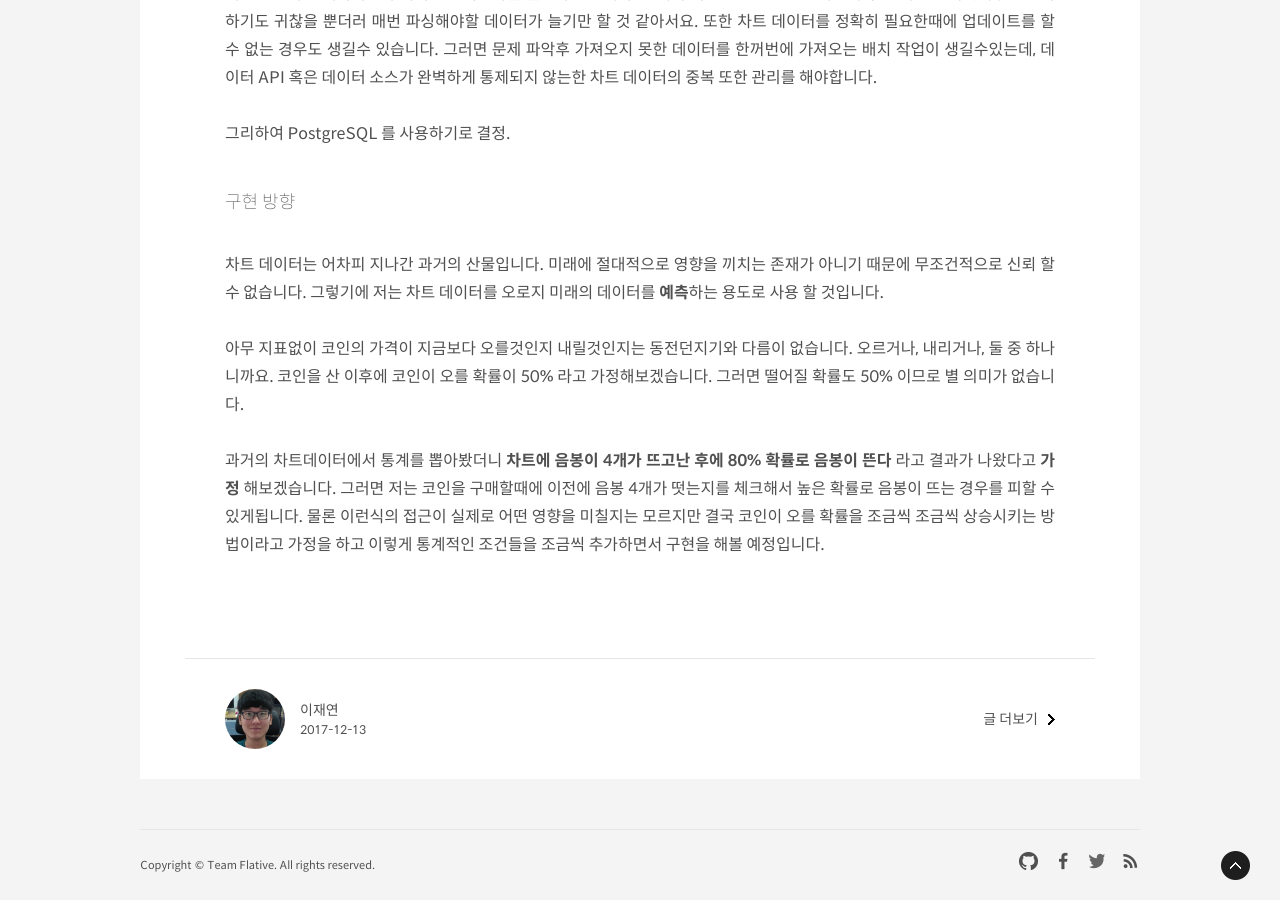
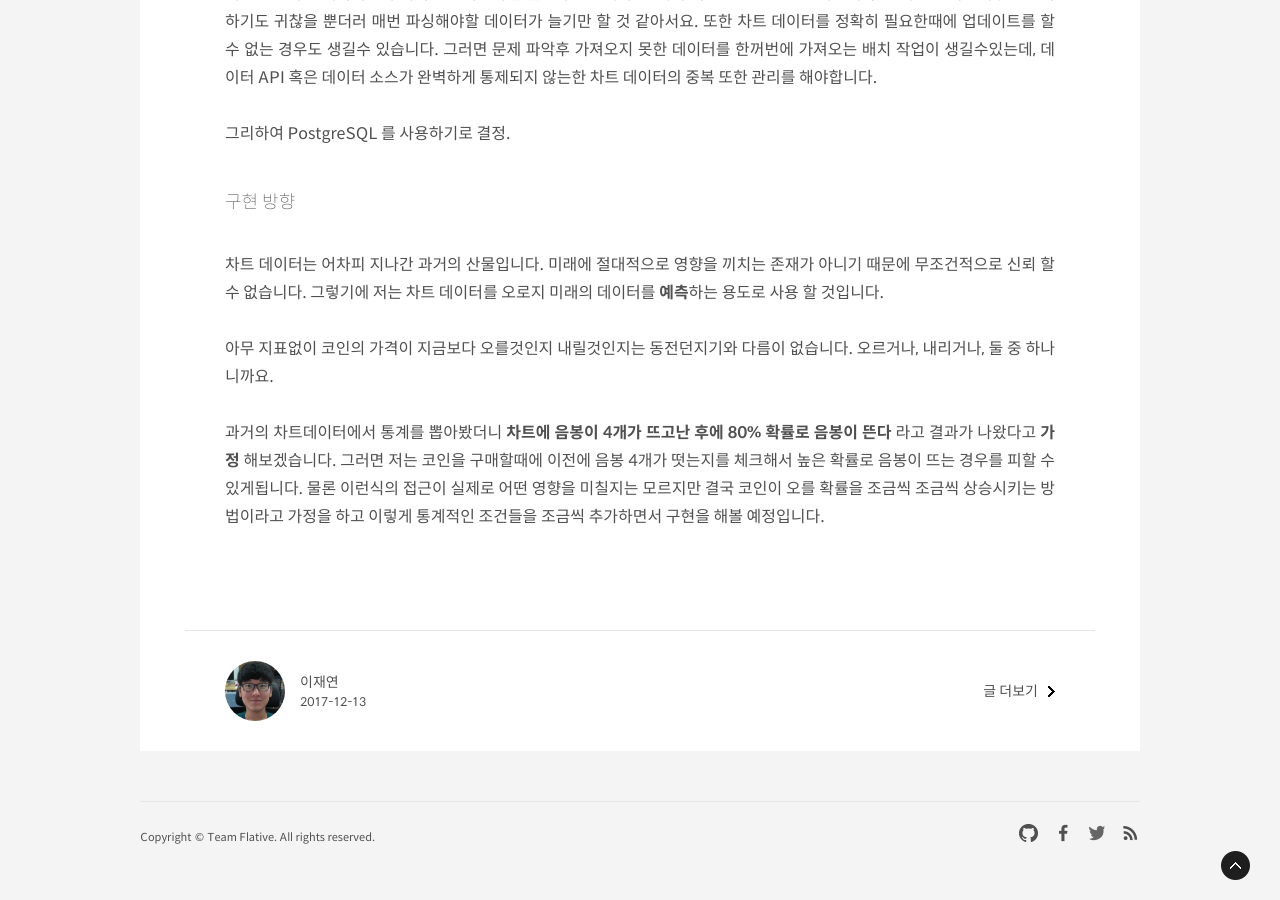
Before and after one commit to Flative/blog, a Jekyll site: the page built from _posts/2017-12-13-제로베이스-파이썬으로-코인-차트-분석하기-part-1.md, in a window 1280 px wide and 900 px high, scrolled down 2571 px. Built offline with Jekyll 4.4.1, drawn with Linux system fonts in a browser that asks for light colours; some web fonts are replaced; comment, search, counter and statistics services are not loaded.

Commit message:
글 내용 수정

```diff
--- a/_posts/2017-12-13-제로베이스-파이썬으로-코인-차트-분석하기-part-1.md
+++ b/_posts/2017-12-13-제로베이스-파이썬으로-코인-차트-분석하기-part-1.md
@@ -48,6 +48,6 @@ jupyter 라면 다들 한번씩을 들어보셨을텐데요. 사실 전 잘 모
 
 차트 데이터는 어차피 지나간 과거의 산물입니다. 미래에 절대적으로 영향을 끼치는 존재가 아니기 때문에 무조건적으로 신뢰 할 수 없습니다. 그렇기에 저는 차트 데이터를 오로지 미래의 데이터를 **예측**하는 용도로 사용 할 것입니다.
 
-아무 지표없이 코인의 가격이 지금보다 오를것인지 내릴것인지는 동전던지기와 다름이 없습니다. 오르거나, 내리거나, 둘 중 하나니까요. 코인을 산 이후에 코인이 오를 확률이 50% 라고 가정해보겠습니다. 그러면 떨어질 확률도 50% 이므로 별 의미가 없습니다.
+아무 지표없이 코인의 가격이 지금보다 오를것인지 내릴것인지는 동전던지기와 다름이 없습니다. 오르거나, 내리거나, 둘 중 하나니까요.
 
 과거의 차트데이터에서 통계를 뽑아봤더니 **차트에 음봉이 4개가 뜨고난 후에 80% 확률로 음봉이 뜬다** 라고 결과가 나왔다고 **가정** 해보겠습니다. 그러면 저는 코인을 구매할때에 이전에 음봉 4개가 떳는지를 체크해서 높은 확률로 음봉이 뜨는 경우를 피할 수 있게됩니다. 물론 이런식의 접근이 실제로 어떤 영향을 미칠지는 모르지만 결국 코인이 오를 확률을 조금씩 조금씩 상승시키는 방법이라고 가정을 하고 이렇게 통계적인 조건들을 조금씩 추가하면서 구현을 해볼 예정입니다.
```
